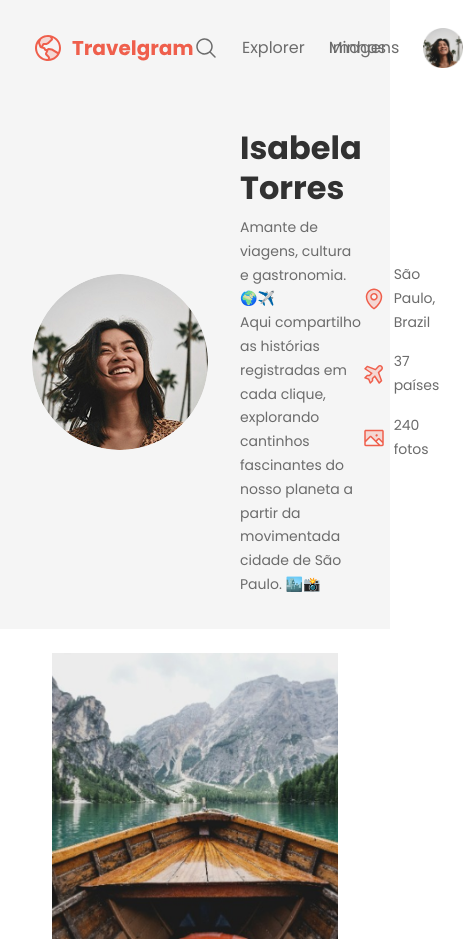
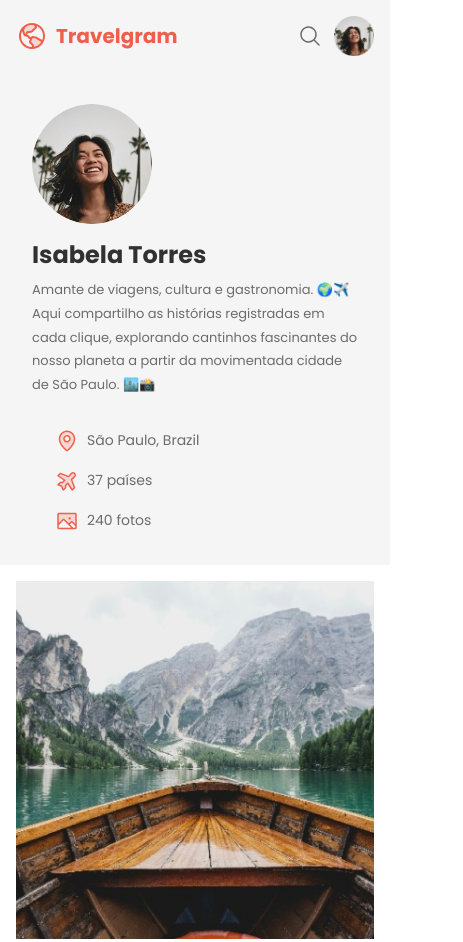
Before and after one commit to CarolGonzaga/perfil-de-viagens, a plain HTML site: page index.html in a window 390 px wide. Shown: the top 942 px of the page, 463 px wide, since content can reach past the window. Drawn offline with Linux system fonts and the light colour scheme.

Commit message:
responsividade add

```diff
--- a/assets/styles/footer.css
+++ b/assets/styles/footer.css
@@ -5,6 +5,32 @@ footer {
     font: var(--text-p-sm);
 }
 
-footer span:nth-child(1) {
+footer span {
     margin-right: auto;
 }
+
+@media (width <= 500px) {
+    footer {
+        padding: 16px 32px;
+        display: grid;
+        grid-template-columns: 1fr 1fr;
+        grid-template-rows: 2fr 1fr;
+        gap: 0;
+        font-size: 13px;
+
+        & span {
+            grid-column: 1/3;
+            margin-inline: auto;
+        }
+
+        & >:nth-child(2) {
+            grid-column: 1/2;
+            text-align: center;
+        }
+
+        & >:nth-child(3) {
+            grid-column: 2/3;
+            text-align: center;
+        }
+    }
+}
--- a/assets/styles/global.css
+++ b/assets/styles/global.css
@@ -46,3 +46,14 @@ a:hover {
 .bg-surface-color {
     background-color: var(--surface-color);
 }
+
+@media (width <= 500px) {
+    .desktop-only {
+        display: none;
+    }
+
+    .container {
+        padding-inline: 16px;
+        max-width: 100%;
+    }
+}
--- a/assets/styles/header.css
+++ b/assets/styles/header.css
@@ -46,3 +46,43 @@ header .container {
     align-items: center;
     gap: 8px;
 }
+
+@media (width <= 500px) {
+
+    header {
+        padding-block: 0;
+    }
+
+    header .container {
+        flex-direction: column;
+        justify-content: space-between;
+        padding: 32px;
+        gap: 32px;
+    }
+
+    #profile {
+        flex-direction: column;
+        justify-content: start;
+        text-align: left;
+        gap: 16px;
+    }
+
+    #profile img {
+        width: 120px;
+        height: 120px;
+        margin-right: auto;
+    }
+
+    #profile>div {
+        max-width: 100%;
+
+        & h1 {
+            margin-bottom: 8px;
+            font-size: 24px;
+        }
+
+        & p {
+            font-size: 13px;
+        }
+    }
+}
--- a/assets/styles/main.css
+++ b/assets/styles/main.css
@@ -12,3 +12,16 @@ main img {
     height: 286px;
     object-fit: cover;
 }
+
+@media (width <= 500px) {
+    main {
+        gap: 16px;
+        padding: 16px;
+    }
+
+    main img {
+        width: 100%;
+        height: 100%;
+        object-fit: cover;
+    }
+}
--- a/assets/styles/nav.css
+++ b/assets/styles/nav.css
@@ -20,3 +20,21 @@ nav ul li:last-child img {
     width: 40px;
     height: 40px;
 }
+
+@media (width <= 500px) {
+    #primary-menu {
+        justify-content: flex-end;
+        margin: 0;
+        padding: 0;
+        gap: 4px;
+    }
+
+    nav {
+        padding: 16px;
+    }
+
+    nav ul {
+        gap: 16px;
+        padding-block: 0;
+    }
+}
--- a/index.html
+++ b/index.html
@@ -27,8 +27,8 @@
                         <img src="assets/icons/MagnifyingGlass.svg" alt="">
                     </a>
                 </li>
-                <li><a href="#">Explorer</a></li>
-                <li><a href="#">Minhas Imagens</a></li>
+                <li><a href="#" class="desktop-only">Explorer</a></li>
+                <li><a href="#" class="desktop-only">Minhas Imagens</a></li>
                 <li>
                     <a href="#">
                         <img src="assets/images/Profile pic.png" alt="Imagem de Isabela Torres">
```
Also changed, not shown: .github/preview.jpg.
